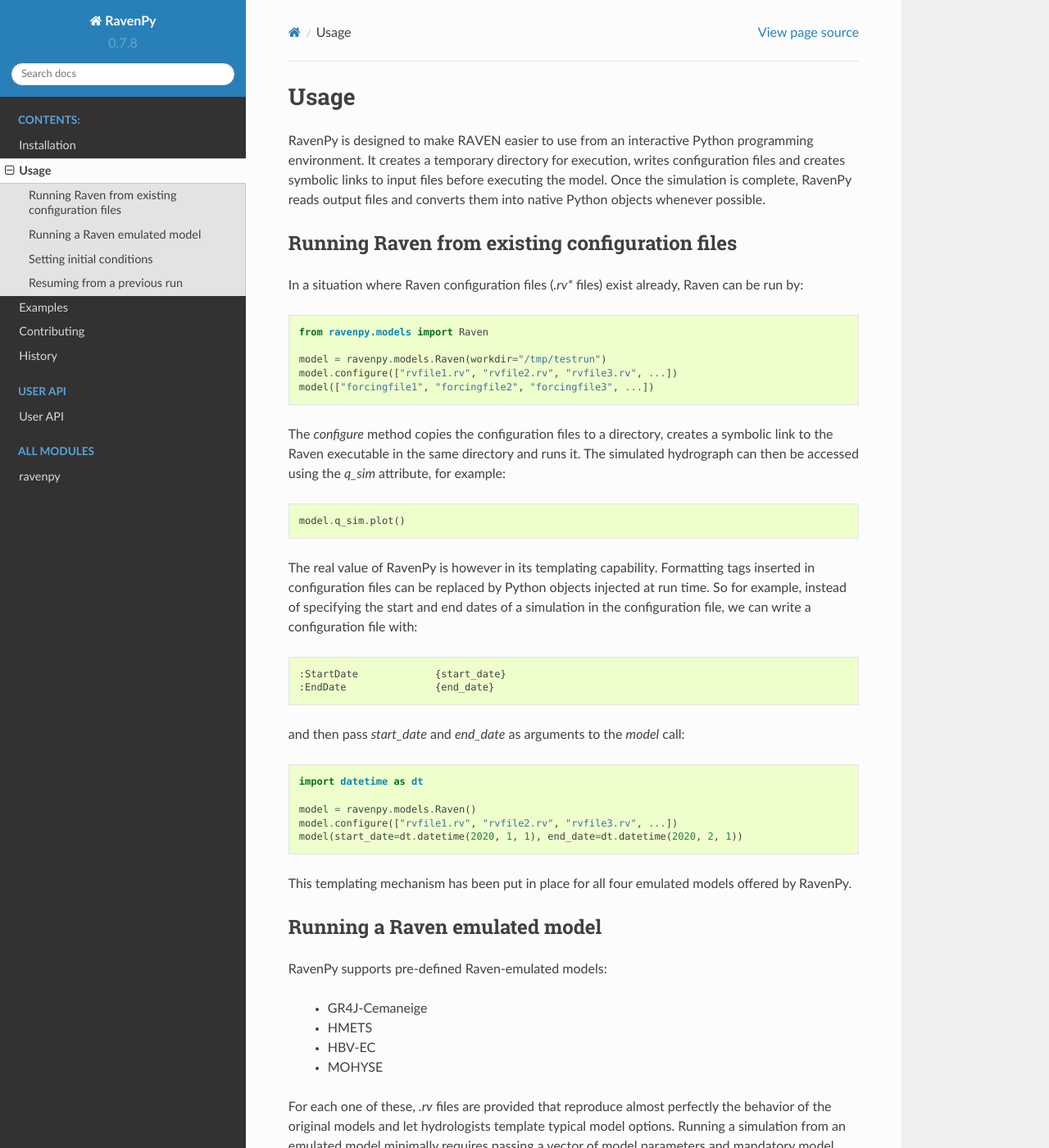
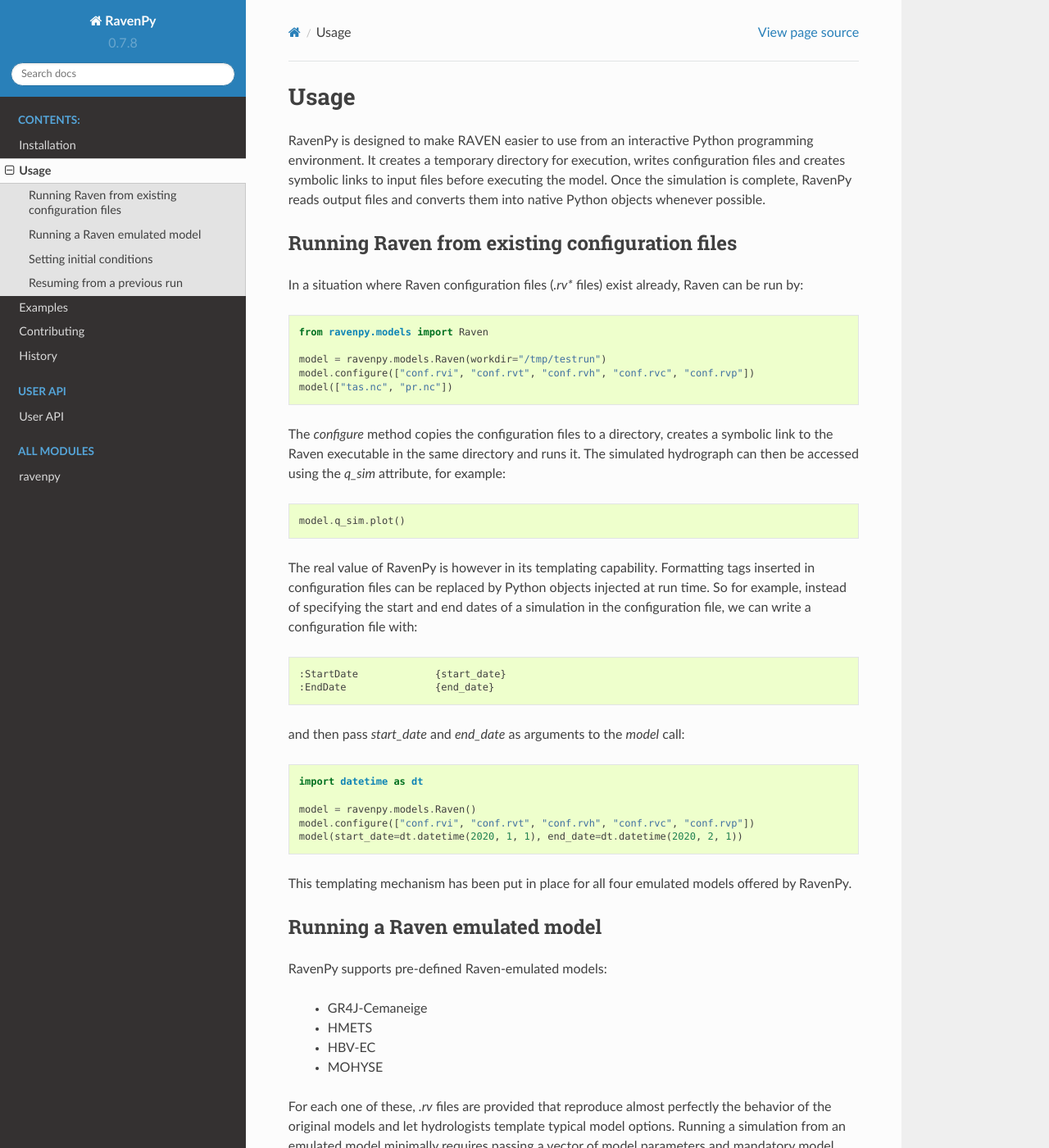
Before and after one commit to CSHS-CWRA/RavenPy, a Sphinx documentation site: the page built from docs/usage.rst, in a window 1280 px wide and 1400 px high. Shown: the whole window at 82% size. Built offline with Sphinx 7.4.7 and the Read the Docs theme 2.0.0, drawn with Linux system fonts in a browser that asks for light colours; pages that are not in the unit, such as notebooks, are missing from menus; some of the changed text lies outside the part shown.

Commit message:
Apply suggestions from code review
Co-authored-by: David Huard <huard.david@ouranos.ca>

```diff
--- a/docs/usage.rst
+++ b/docs/usage.rst
@@ -14,8 +14,8 @@
     from ravenpy.models import Raven
 
     model = ravenpy.models.Raven(workdir="/tmp/testrun")
-    model.configure(["rvfile1.rv", "rvfile2.rv", "rvfile3.rv", ...])
-    model(["forcingfile1", "forcingfile2", "forcingfile3", ...])
+    model.configure(["conf.rvi", "conf.rvt", "conf.rvh", "conf.rvc", "conf.rvp"])
+    model(["tas.nc", "pr.nc"])
 
 
 The `configure` method copies the configuration files to a directory, creates a symbolic link to the Raven executable in the same directory and runs it. The simulated hydrograph can then be accessed using the `q_sim` attribute, for example:
@@ -36,7 +36,7 @@
     import datetime as dt
 
     model = ravenpy.models.Raven()
-    model.configure(["rvfile1.rv", "rvfile2.rv", "rvfile3.rv", ...])
+    model.configure(["conf.rvi", "conf.rvt", "conf.rvh", "conf.rvc", "conf.rvp"])
     model(start_date=dt.datetime(2020, 1, 1), end_date=dt.datetime(2020, 2, 1))
 
 This templating mechanism has been put in place for all four emulated models offered by RavenPy.
@@ -59,7 +59,7 @@
 
     model = GR4JCN()
     model(
-        ts=["forcingfile1", "forcingfile2", "forcingfile3", ...],
+        ts=["meteo.nc"],
         params=(0.529, -3.396, 407.29, 1.072, 16.9, 0.947),
         start_date=dt.datetime(2000, 1, 1),
         end_date=dt.datetime(2002, 1, 1),
```
